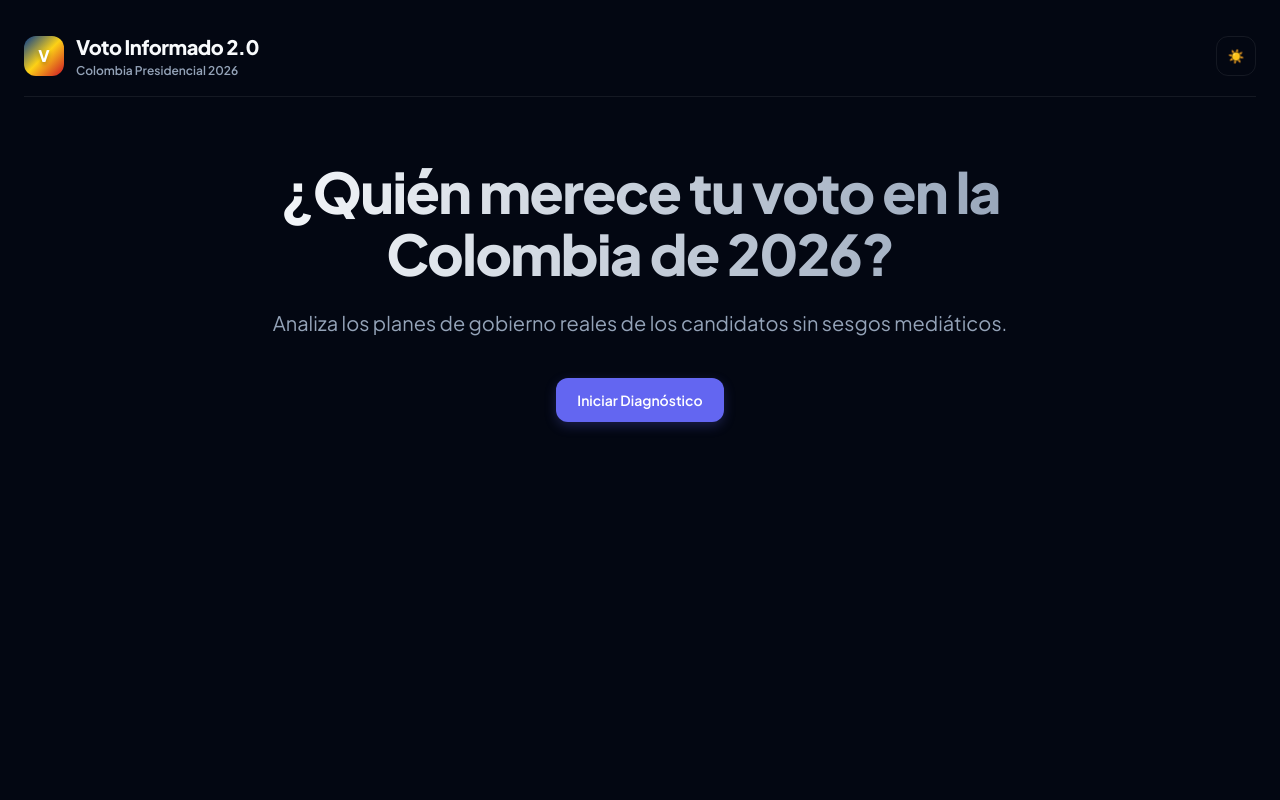
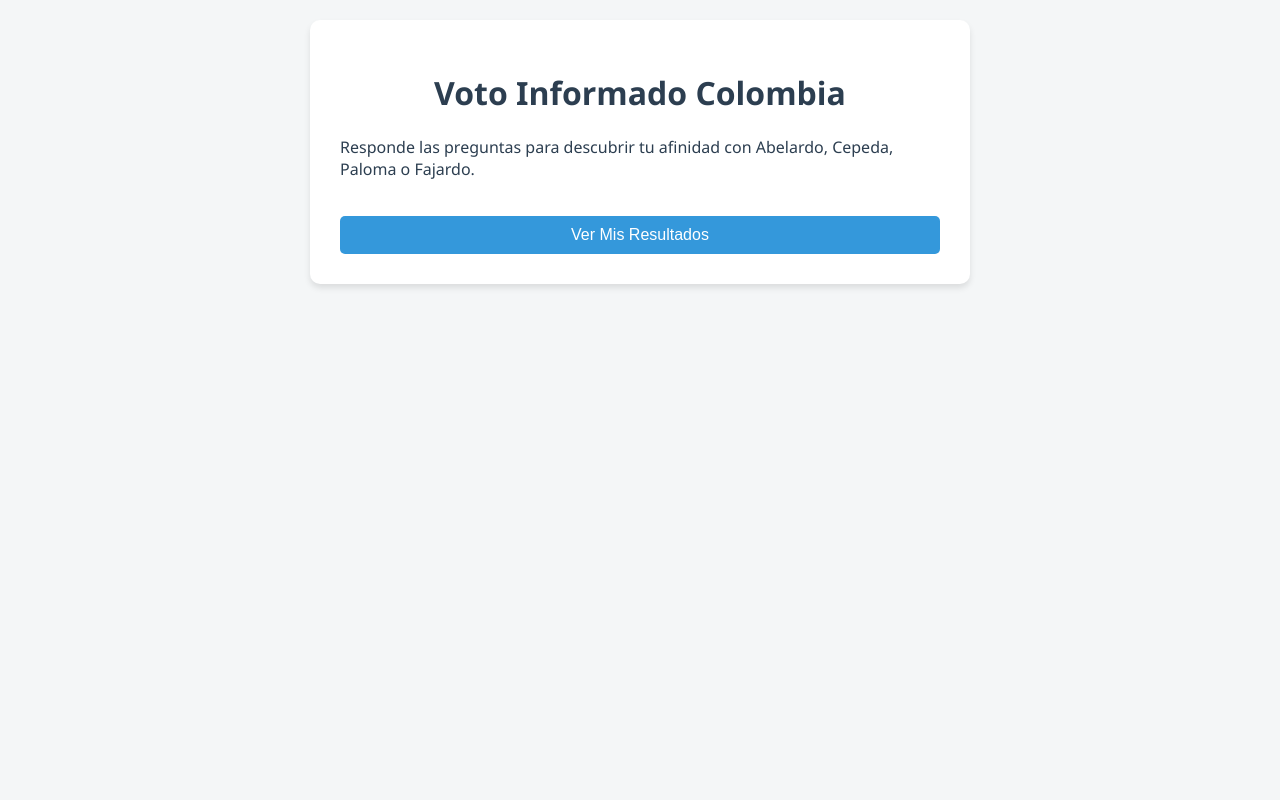
Before and after one commit to ripeto99-oss/chatbot-electoral., a FastAPI app: page / in a window 1280 px wide. Run offline with FastAPI, Linux system fonts and the light colour scheme; some libraries are stand-ins or nearby versions.

Commit message:
Update index.html

```diff
--- a/templates/index.html
+++ b/templates/index.html
@@ -3,40 +3,152 @@
 <head>
     <meta charset="UTF-8">
     <meta name="viewport" content="width=device-width, initial-scale=1.0">
-    <title>Voto Informado 2.0 — Elecciones Colombia</title>
+    <title>Voto Informado - Test Electoral</title>
+    <style>
+        :root {
+            --primary: #2C3E50;
+            --secondary: #34495E;
+            --accent: #3498DB;
+            --bg: #F4F6F7;
+            --chat-bg: #FFFFFF;
+            --user-msg: #DCF8C6;
+            --bot-msg: #E8F8F5;
+        }
+        body {
+            font-family: 'Segoe UI', Tahoma, Geneva, Verdana, sans-serif;
+            background-color: var(--bg);
+            color: var(--primary);
+            margin: 0;
+            padding: 20px;
+            display: flex;
+            flex-direction: column;
+            align-items: center;
+        }
+        .container {
+            width: 100%;
+            max-width: 600px;
+            background: white;
+            padding: 30px;
+            border-radius: 10px;
+            box-shadow: 0 4px 6px rgba(0,0,0,0.1);
+        }
+        h1, h2, h3 { text-align: center; }
+        .hidden { display: none !important; }
 
-    <link rel="preconnect" href="https://fonts.googleapis.com">
-    <link rel="preconnect" href="https://fonts.gstatic.com" crossorigin>
-    <link href="https://fonts.googleapis.com/css2?family=JetBrains+Mono:wght@400;500;700&family=Plus+Jakarta+Sans:wght@400;500;600;700;800&display=swap" rel="stylesheet">
+        /* Botones generales */
+        button {
+            background-color: var(--accent);
+            color: white;
+            border: none;
+            padding: 10px 20px;
+            border-radius: 5px;
+            cursor: pointer;
+            font-size: 16px;
+            width: 100%;
+            margin-top: 20px;
+        }
+        button:hover { background-color: #2980B9; }
+        button:disabled { background-color: #95A5A6; cursor: not-allowed; }
 
-    <script src="https://cdn.jsdelivr.net/npm/chart.js"></script>
-    <script src="https://cdnjs.cloudflare.com/ajax/libs/html2pdf.js/0.10.1/html2pdf.bundle.min.js"></script>
-
-    <link rel="stylesheet" href="/static/css/styles.css">
+        /* Diseño del Chatbot */
+        .chat-container {
+            margin-top: 30px;
+            border: 1px solid #BDC3C7;
+            border-radius: 8px;
+            overflow: hidden;
+            background-color: var(--chat-bg);
+            display: flex;
+            flex-direction: column;
+        }
+        .chat-header {
+            background-color: var(--primary);
+            color: white;
+            padding: 15px;
+            text-align: center;
+            font-weight: bold;
+        }
+        .chat-messages {
+            height: 300px;
+            overflow-y: auto;
+            padding: 15px;
+            display: flex;
+            flex-direction: column;
+            gap: 10px;
+        }
+        .message {
+            max-width: 80%;
+            padding: 10px 15px;
+            border-radius: 15px;
+            font-size: 14px;
+            line-height: 1.4;
+            word-wrap: break-word;
+        }
+        .message.user {
+            background-color: var(--user-msg);
+            align-self: flex-end;
+            border-bottom-right-radius: 0;
+        }
+        .message.bot {
+            background-color: var(--bot-msg);
+            align-self: flex-start;
+            border-bottom-left-radius: 0;
+        }
+        .chat-input-area {
+            display: flex;
+            border-top: 1px solid #BDC3C7;
+            padding: 10px;
+            background-color: #ECF0F1;
+        }
+        .chat-input-area input {
+            flex-grow: 1;
+            padding: 10px;
+            border: 1px solid #BDC3C7;
+            border-radius: 4px;
+            outline: none;
+        }
+        .chat-input-area button {
+            width: auto;
+            margin-top: 0;
+            margin-left: 10px;
+        }
+        .loading {
+            align-self: center;
+            font-size: 12px;
+            color: #7F8C8D;
+            font-style: italic;
+        }
+    </style>
 </head>
 <body>
 
-    <div class="app-container">
-        <header>
-            <div class="brand-container">
-                <div class="brand-logo">V</div>
-                <div>
-                    <h1 class="brand-title">Voto Informado 2.0</h1>
-                    <p style="font-size: 0.75rem; color: var(--muted); font-weight: 600;">Colombia Presidencial 2026</p>
-                </div>
-            </div>
-            <div class="header-actions">
-                <button class="theme-toggle" id="theme-toggle-btn" aria-label="Cambiar tema visual" onclick="toggleTheme()">☀️</button>
-            </div>
-        </header>
+    <div class="container" id="test-section">
+        <h1>Voto Informado Colombia</h1>
+        <p>Responde las preguntas para descubrir tu afinidad con Abelardo, Cepeda, Paloma o Fajardo.</p>
 
-        <main id="app-viewport">
-            </main>
+        <button onclick="finalizarTest()">Ver Mis Resultados</button>
     </div>
 
-    <div id="modal-container" class="modal-overlay hidden">
+    <div class="container hidden" id="results-section">
+        <h2>Tus Resultados</h2>
+        <div id="results-summary">
+            <h3 id="resultado-nombre">Candidato: Calculando...</h3>
+            <p id="resultado-porcentaje">Afinidad: 0%</p>
         </div>
 
-    <script src="/static/js/app.js"></script>
+        <div class="chat-container">
+            <div class="chat-header">Asistente Electoral IA</div>
+            <div class="chat-messages" id="chat-messages">
+                <div class="message bot">¡Hola! He analizado tus resultados. ¿Tienes alguna pregunta sobre tu candidato afín o quieres comparar propuestas?</div>
+            </div>
+            <div class="chat-input-area">
+                <input type="text" id="chat-input" placeholder="Escribe tu mensaje a Gemini..." onkeypress="handleKeyPress(event)">
+                <button id="send-btn" onclick="sendMessage()">Enviar</button>
+            </div>
+        </div>
+
+        <button style="background-color: #E74C3C;" onclick="reiniciarTest()">Hacer test de nuevo</button>
+    </div>
+
+    <script src="/static/app.js"></script>
 </body>
 </html>
```
